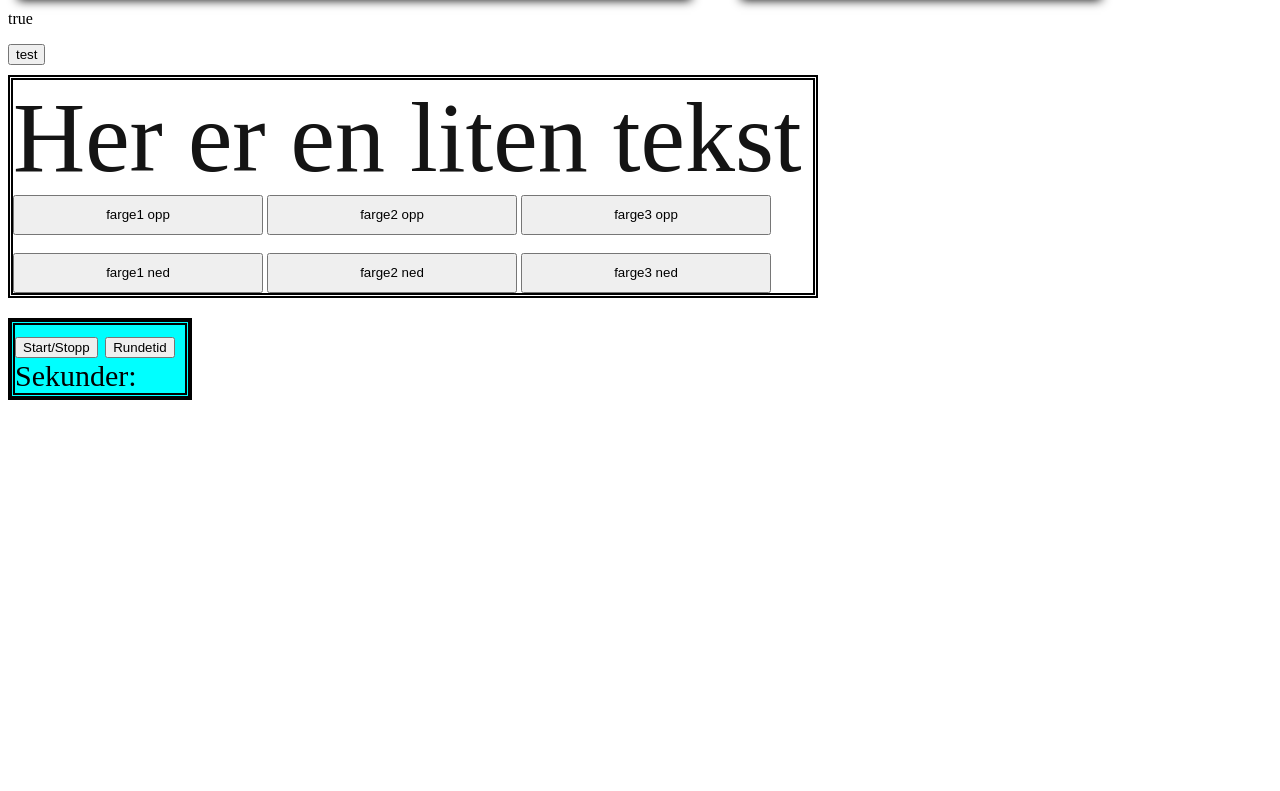
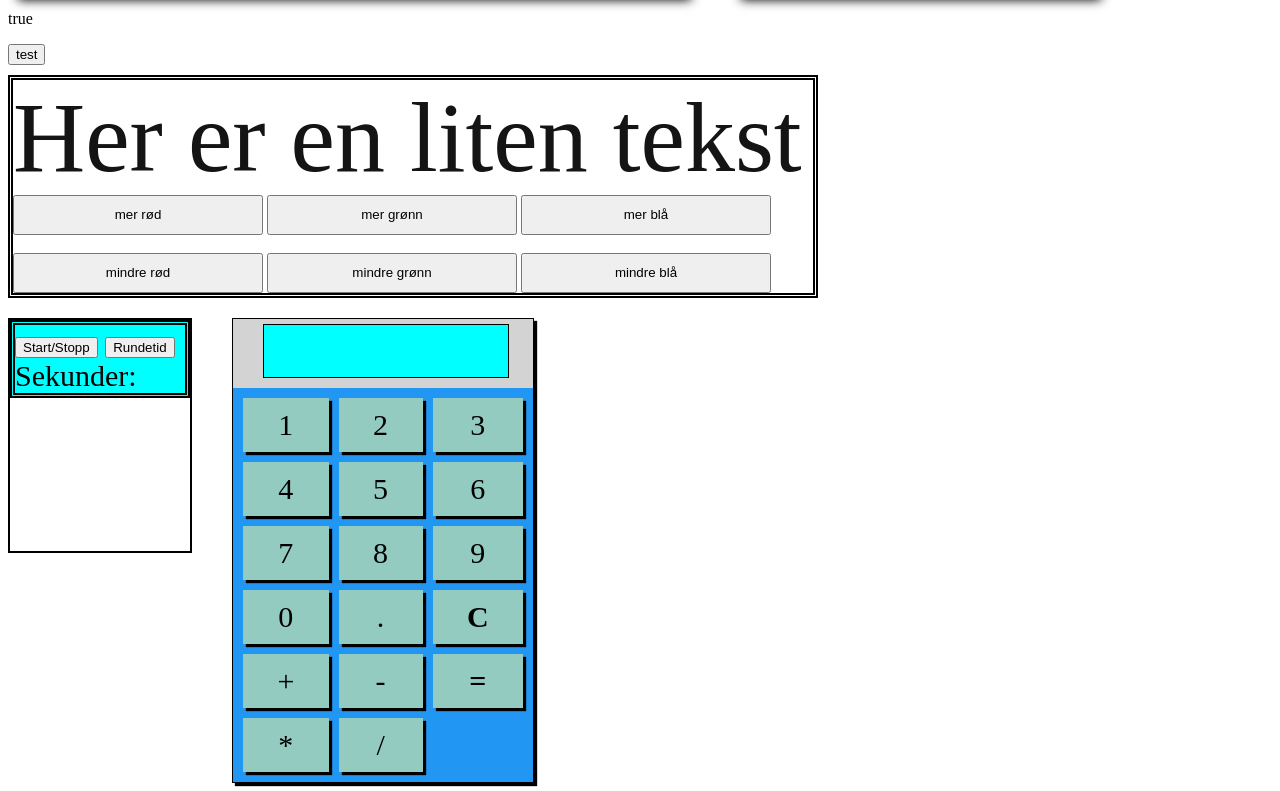
Before and after one commit to christopheralstermo/introd, a plain HTML site: page index.html in a window 1280 px wide. Shown: the part 656-1447 px from the top of the page. Before the commit the page ends 1286 px from the top, so only its background shows below. Drawn offline with Linux system fonts and the light colour scheme.

Commit message:
helgeupdate

```diff
--- a/index.html
+++ b/index.html
@@ -31,6 +31,53 @@
             height: 200px;
             width: 200px;
         }
+
+        @font-face {
+            font-family: digit;
+            src: url('Lcd.ttf');
+        }
+
+        .keys {
+            display: grid;
+            grid-template-columns: auto auto auto;
+            grid-gap: 10px;
+            background-color: #2196F3;
+            padding: 10px;
+        }
+
+        .keys > div {
+            background-color: rgba(177, 217, 182, 0.8);
+            text-align: center;
+            padding: 10px;
+            font-size: 30px;
+            box-shadow: 3px 3px 1px;
+        }
+
+        .keys > :hover {
+            background-color: rgb(199, 220, 235);
+            box-shadow: 3px 3px 5px;
+        }
+
+        .keys > div:active {
+            background-color: rgb(199, 220, 235);
+            box-shadow: 0px 0px 0px;
+        }
+
+        #vindu {
+            display: block;
+            margin-left: 10%;
+            width: 80%;
+            height: 50px;
+            font-size: 40px;
+            margin-bottom: 10px;
+            margin-top: 5px;
+            background-color: aqua;
+            border: solid 1px;
+            text-align: center;
+            font-family: digit;
+
+        }
+
         </style>
 <!------------------------------------------Textendring---------------------------------------------->
 
@@ -79,20 +126,20 @@
     <div style="border: double 5px; margin-top: 10px; width: 800px;">
         <div id="testText"></div>
         <div>
-            <button style="width: 250px; height: 40px;" onclick="farge1Up()">farge1 opp</button>
-            <button style="width: 250px; height: 40px;" onclick="farge2Up()">farge2 opp</button>
-            <button style="width: 250px; height: 40px;" onclick="farge3Up()">farge3 opp</button>
+            <button style="width: 250px; height: 40px;" onclick="farge1Up()">mer rød</button>
+            <button style="width: 250px; height: 40px;" onclick="farge2Up()">mer grønn</button>
+            <button style="width: 250px; height: 40px;" onclick="farge3Up()">mer blå</button>
         </div>
         <br>
         <div>
-            <button style="width: 250px; height: 40px;" onclick="farge1Down()">farge1 ned</button>
-            <button style="width: 250px; height: 40px;" onclick="farge2Down()">farge2 ned</button>
-            <button style="width: 250px; height: 40px;" onclick="farge3Down()">farge3 ned</button>
+            <button style="width: 250px; height: 40px;" onclick="farge1Down()">mindre rød</button>
+            <button style="width: 250px; height: 40px;" onclick="farge2Down()">mindre grønn</button>
+            <button style="width: 250px; height: 40px;" onclick="farge3Down()">mindre blå</button>
         </div>
     </div>
 
 <!-------------------------------------------Stoppeklokke------------------------------------------------>
-
+<div style="display: flex;">
     <div style="border: solid 2px; width: 180px; margin: 20px 0px 230px 0px;">
         <div style="font-size: 30px; border: double 5px; background-color: aqua; width: 170px;">
             <button onclick="startAndStop()">Start/Stopp</button>
@@ -102,7 +149,33 @@
             <div id="runde"></div>
     </div>
 
+    <!------------------------------------------- Kalkulator ------------------------------------------------>
 
+
+    <div style="border: solid 0.8px; width: 300px; box-shadow: 3px 3px 1px; background-color: lightgray; margin-top: 20px; margin-left: 40px;">
+        <input id="vindu" readonly>
+
+        <div class="keys">
+          <div onclick="appendToDisplay(this)">1</div>
+          <div onclick="appendToDisplay(this)">2</div>
+          <div onclick="appendToDisplay(this)">3</div>
+          <div onclick="appendToDisplay(this)">4</div>
+          <div onclick="appendToDisplay(this)">5</div>
+          <div onclick="appendToDisplay(this)">6</div>
+          <div onclick="appendToDisplay(this)">7</div>
+          <div onclick="appendToDisplay(this)">8</div>
+          <div onclick="appendToDisplay(this)">9</div>
+          <div onclick="appendToDisplay(this)">0</div>
+          <div style="font-weight: 100;" onclick="appendToDisplay(this)">.</div>
+          <div style="font-weight: bolder;" onclick="clr()">C</div>
+          <div style="font-weight: 100;" onclick="appendToDisplay(this)">+</div>
+          <div style="font-weight: 100;" onclick="appendToDisplay(this)">-</div>
+          <div style="font-weight: bolder;" onclick="calc()">=</div>
+          <div style="font-weight: 100;" onclick="appendToDisplay(this)">*</div>
+          <div style="font-weight: 100;" onclick="appendToDisplay(this)">/</div>
+        </div>
+    </div>
+</div>
 
 <script>
     var tekstTaill = 25
@@ -116,48 +189,13 @@
     let count = 0
     const rundeTidNummer = []
     const rundeTid = []
+    const display = document.getElementById('vindu');
 
     start()
     textEndringer('100px', firstTextColor1, firstTextColor2, firstTextColor3)
 
-    function start() {
-        setInterval(stopWatch, 1000);
-    }
-    function startAndStop(){
-        bryter = !bryter;
-        console.log(bryter);
-    }
-    function stopWatch(){
-        if(bryter == true){
-            timer += 1;
-             document.getElementById('klokka').innerHTML = /*HTML*/ `
-             Sekunder: ${timer}
-             `;
-        }
-    }
-    function printRounds() {
-        setTimeout(round,1);
-    }
-    function theHTML() {
-            return /*HTML*/`
-                <div style="border: solid; margin-top: 5px; background-color: lightblue; width: 177px; font-size: 25px;">Runde nr ${rundeTidNummer[count-1]}<br><br>Tid: ${rundeTid[count-1]} sek</div>
-                `;
-    }
-    function round() {
-        count += 1;
-        rundeTidNummer.push(count);
-        rundeTid.push(timer);
-        document.getElementById('runde').innerHTML += theHTML();
-        console.log("rundetid satt i lista --> " + rundeTid)
-        if(count > 2){
-            document.getElementById('runde').classList.add('scroll')
-        }
-    }
 
-    function testToggle() {
-            testBool = !testBool;
-            document.getElementById('toggled').innerHTML = testBool
-        }
+//----------------------------------- GIF ------------------------------------------------------
 
      function theSmile() {
 
@@ -166,6 +204,9 @@
              `;
 
      }
+
+
+//----------------------------------- HUNDEKLIPP ------------------------------------------------------
 
     function cuttingsForanAndNothinBak() {
         document.getElementById('bildet').innerHTML = /*HTML*/ `
@@ -178,6 +219,8 @@
         <img src="PXL_20250118_192645800.jpg" style="height: 500px;">
         `;
     }
+
+//----------------------------------- FARGEVALG OG BAKGRUNN PÅ TEKST OVER BILDER ------------------------------------------------------
 
     function backGround(bredde, size) {
         let blokka = document.getElementById('blokka')
@@ -298,6 +341,16 @@
 
     }
 
+//----------------------------------- BOOLEAN TESTKNAPP ------------------------------------------------------
+
+function testToggle() {
+            testBool = !testBool;
+            document.getElementById('toggled').innerHTML = testBool
+        }
+
+
+//----------------------------------- FARGEVALG PÅ EN LITEN TEKST ------------------------------------------------------
+
         function farge1Up() {
             if(firstTextColor1 < 250){
                 firstTextColor1 += 20
@@ -368,6 +421,76 @@
 
         }
 
+    //----------------------------------- STOPPEKLOKKE ------------------------------------------------------
+
+    function start() {
+        setInterval(stopWatch, 1000);
+    }
+    function startAndStop(){
+        bryter = !bryter;
+        console.log(bryter);
+    }
+    function stopWatch(){
+        if(bryter == true){
+            timer += 1;
+             document.getElementById('klokka').innerHTML = /*HTML*/ `
+             Sekunder: ${timer}
+             `;
+        }
+    }
+    function printRounds() {
+        setTimeout(round,1);
+    }
+    function theHTML() {
+            return /*HTML*/`
+                <div style="border: solid; margin-top: 5px; background-color: lightblue; width: 177px; font-size: 25px;">Runde nr ${rundeTidNummer[count-1]}<br><br>Tid: ${rundeTid[count-1]} sek</div>
+                `;
+    }
+    function round() {
+        count += 1;
+        rundeTidNummer.push(count);
+        rundeTid.push(timer);
+        document.getElementById('runde').innerHTML += theHTML();
+        console.log("rundetid satt i lista --> " + rundeTid)
+        if(count > 2){
+            document.getElementById('runde').classList.add('scroll')
+        }
+    }
+
+
+
+    //----------------------------------- KALKULATOR ------------------------------------------------------
+
+
+
+    function appendToDisplay(symbolOnButton){
+       talletPåknappen = symbolOnButton.innerHTML;
+
+       if(talletPåknappen >= 0 && talletPåknappen <= 9){
+           display.value += Number(talletPåknappen);
+       }
+       else{
+           display.value += talletPåknappen;
+       }
+    }
+
+    function clr(){
+       display.value = "";
+    }
+
+    function calc(){
+       try{
+           display.value = eval(display.value);
+           console.log(display.value);
+           }
+
+       catch(Error){
+               display.value = "Ei lita error";
+           }
+
+       }
+
+
 
 </script>
 </body>
```
Also changed, not shown: Lcd.ttf (added). Lines whose indentation alone changed are shown as unchanged.
